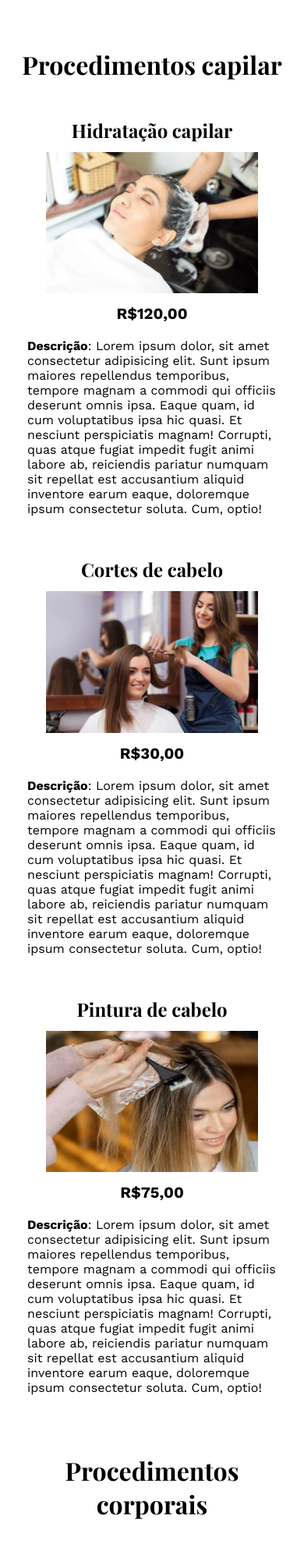
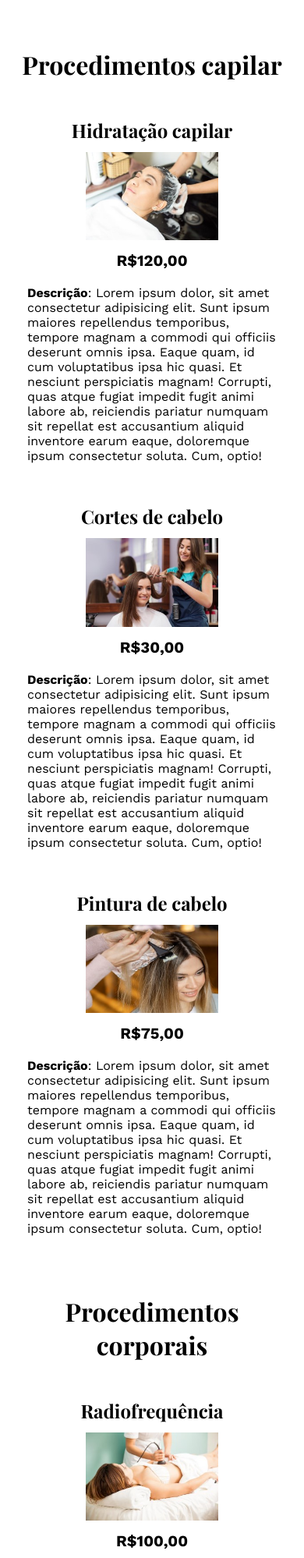
Before and after one commit to SaulloRibeiro/Trabalho-clinica-estetica, a PHP site: page /procedimentos.html in a window 390 px wide. Shown: the part 202-2200 px from the top of the page at 78% size. Run offline with PHP 8.4, Linux system fonts and the light colour scheme; some web fonts are replaced.

Commit message:
arrumando a reponsividade do arquivo procedimento.html

```diff
--- a/assets/css/procedimentos/mobile.css
+++ b/assets/css/procedimentos/mobile.css
@@ -1,4 +1,4 @@
-@media (max-width: 768px) {
+@media (max-width: 992px){
 
     ul{
         margin-top: 30px;
@@ -60,6 +60,11 @@
         flex-direction: column;
     }
 
+    div.card-img{
+        width: 50%;
+        height: auto;
+        margin: auto;
+    }
 
     div.container-links-footer{
         display: grid;
@@ -92,5 +97,4 @@
         font-size: 25px;
         cursor: pointer;
     }
-
 }
--- a/procedimentos.html
+++ b/procedimentos.html
@@ -5,6 +5,7 @@
     <meta name="viewport" content="width=device-width, initial-scale=1.0">
     <link rel="stylesheet" href="assets/css/procedimentos/style.css">
     <link rel="stylesheet" href="assets/css/procedimentos/mobile.css">
+    <link rel="stylesheet" href="assets/css/procedimentos/outrasMidias.css">
     <link rel="stylesheet" href="https://cdnjs.cloudflare.com/ajax/libs/font-awesome/6.7.2/css/all.min.css" integrity="sha512-Evv84Mr4kqVGRNSgIGL/F/aIDqQb7xQ2vcrdIwxfjThSH8CSR7PBEakCr51Ck+w+/U6swU2Im1vVX0SVk9ABhg==" crossorigin="anonymous" referrerpolicy="no-referrer" />
     <title>S_etetics</title>
 </head>
```
